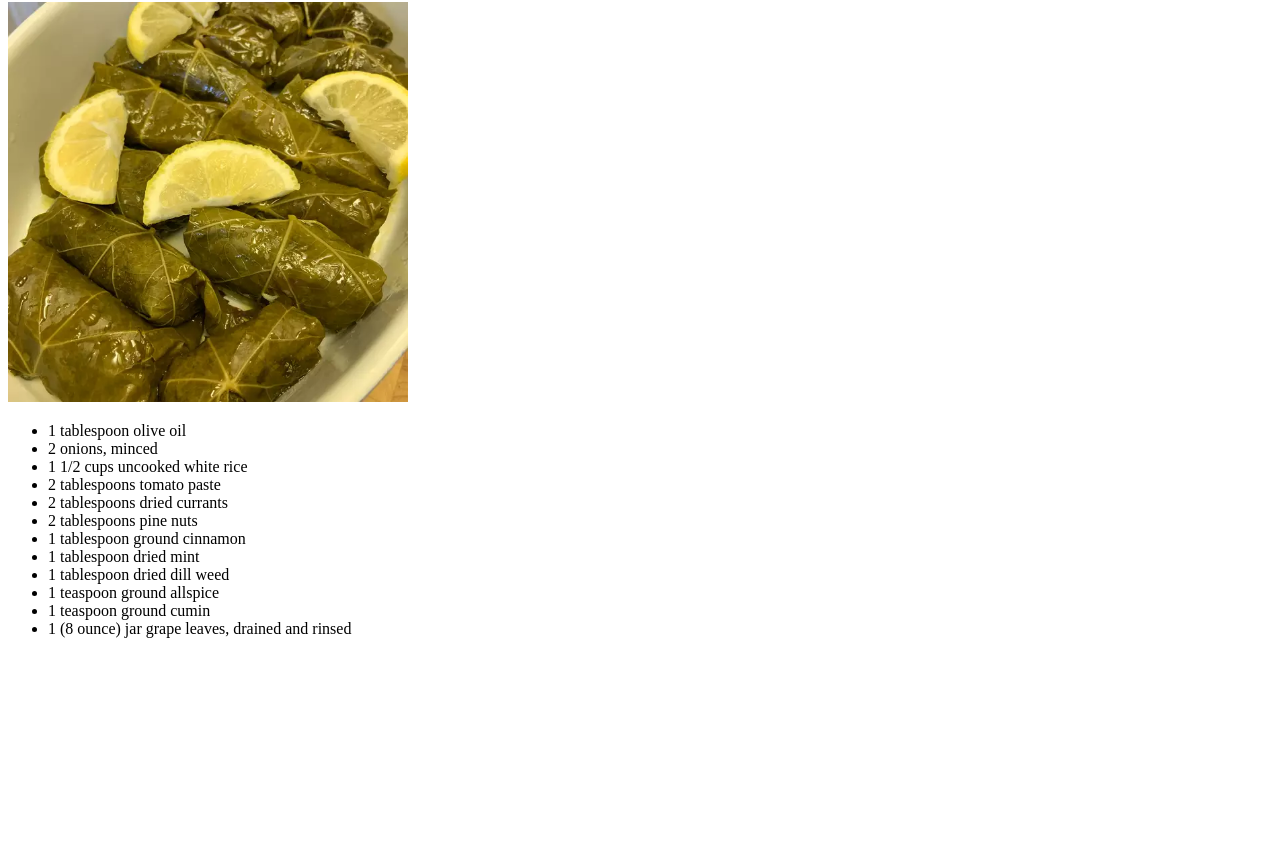
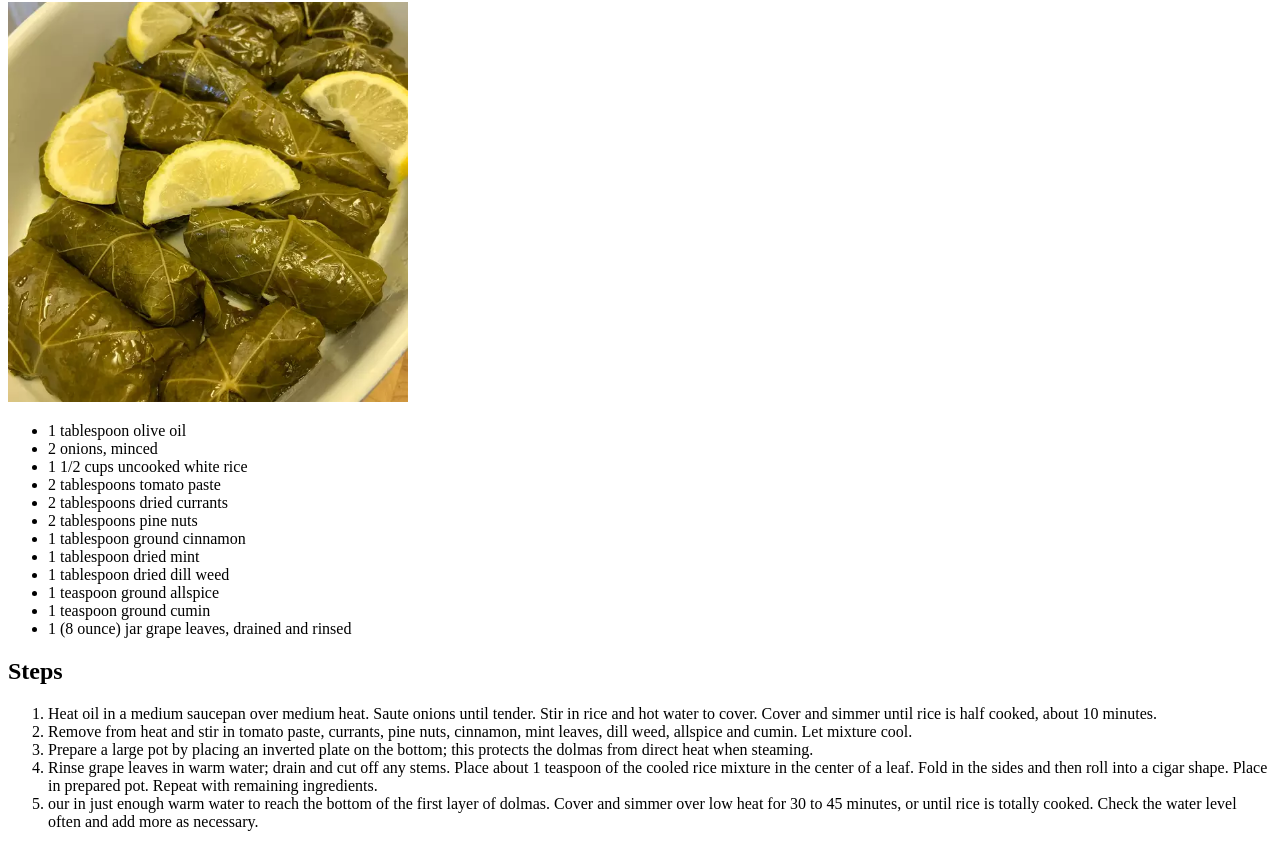
Before and after one commit to anthony-colon/odin-recipes, a plain HTML site: page recipes/dolmas.html in a window 1280 px wide. Shown: the part 78-925 px from the top of the page. Before the commit the page ends 800 px from the top, so only its background shows below. Drawn offline with Linux system fonts and the light colour scheme.

Commit message:
Clean up code formatting

```diff
--- a/recipes/dolmas.html
+++ b/recipes/dolmas.html
@@ -1,14 +1,14 @@
 <!DOCTYPE html>
 <html lang="en">
   <head>
-    <meta charset="UTF-8">
-    <meta http-equiv="X-UA-Compatible" content="IE=edge">
-    <meta name="viewport" content="width=device-width, initial-scale=1.0">
+    <meta charset="UTF-8" />
+    <meta http-equiv="X-UA-Compatible" content="IE=edge" />
+    <meta name="viewport" content="width=device-width, initial-scale=1.0" />
     <title>Document</title>
   </head>
   <body>
     <h1>Dolmas</h1>
-    <img src="/images/dolmas.jpeg" alt="dolmas" height="400" width="400">
+    <img src="/images/dolmas.jpeg" alt="dolmas" height="400" width="400" />
     <ul>
       <li>1 tablespoon olive oil</li>
       <li>2 onions, minced</li>
@@ -23,6 +23,34 @@
       <li>1 teaspoon ground cumin</li>
       <li>1 (8 ounce) jar grape leaves, drained and rinsed</li>
     </ul>
+    <h2>Steps</h2>
+    <ol>
+      <li>
+        Heat oil in a medium saucepan over medium heat. Saute onions until
+        tender. Stir in rice and hot water to cover. Cover and simmer until rice
+        is half cooked, about 10 minutes.
+      </li>
+      <li>
+        Remove from heat and stir in tomato paste, currants, pine nuts,
+        cinnamon, mint leaves, dill weed, allspice and cumin. Let mixture cool.
+      </li>
+      <li>
+        Prepare a large pot by placing an inverted plate on the bottom; this
+        protects the dolmas from direct heat when steaming.
+      </li>
+      <li>
+        Rinse grape leaves in warm water; drain and cut off any stems. Place
+        about 1 teaspoon of the cooled rice mixture in the center of a leaf.
+        Fold in the sides and then roll into a cigar shape. Place in prepared
+        pot. Repeat with remaining ingredients.
+      </li>
+      <li>
+        our in just enough warm water to reach the bottom of the first layer of
+        dolmas. Cover and simmer over low heat for 30 to 45 minutes, or until
+        rice is totally cooked. Check the water level often and add more as
+        necessary.
+      </li>
+    </ol>
   </body>
 </html>
 <!-- https://www.allrecipes.com/recipe/25310/dolmas-stuffed-grape-leaves/ -->
```
Also changed, not shown: index.html (+5 -3 lines). Lines whose indentation alone changed are shown as unchanged.
